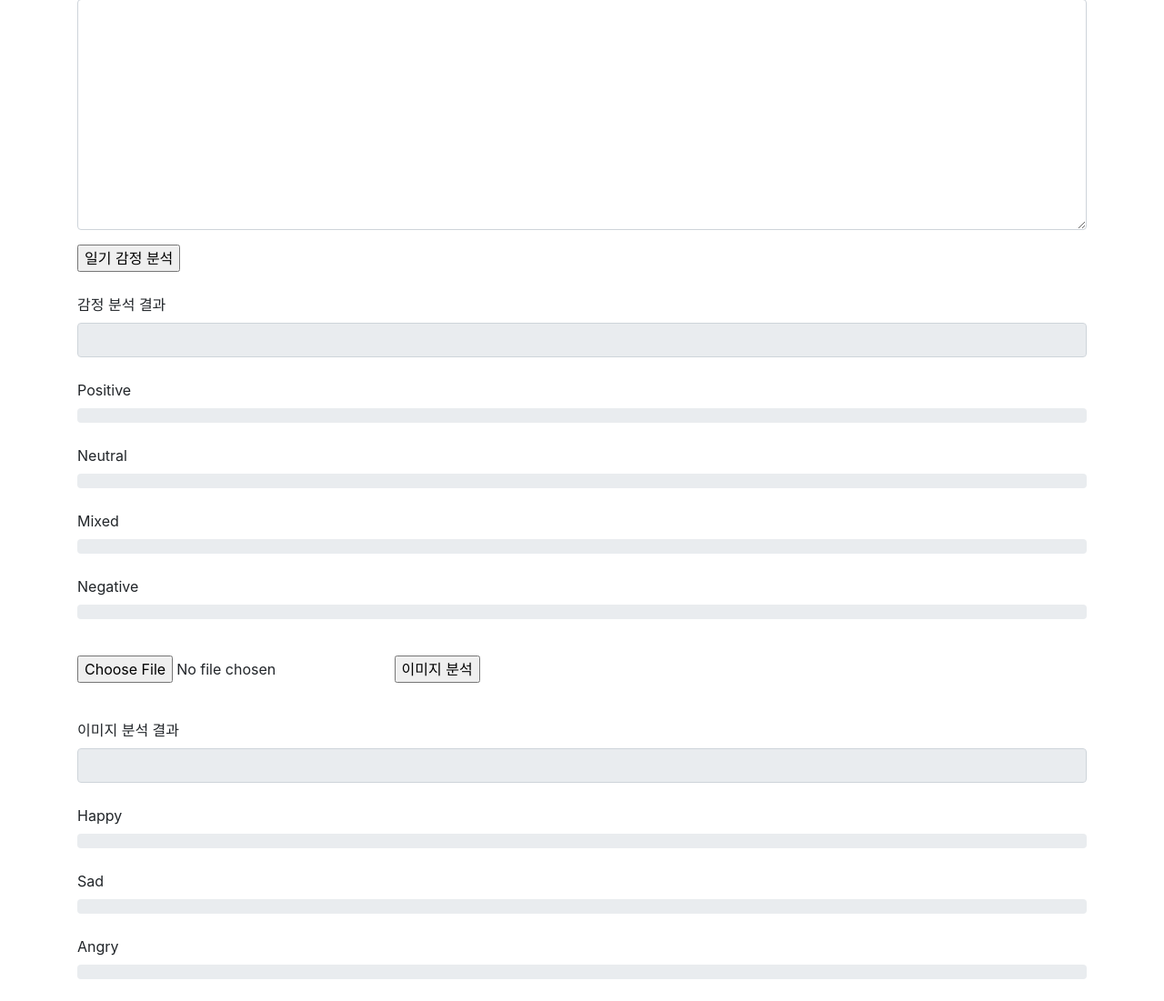
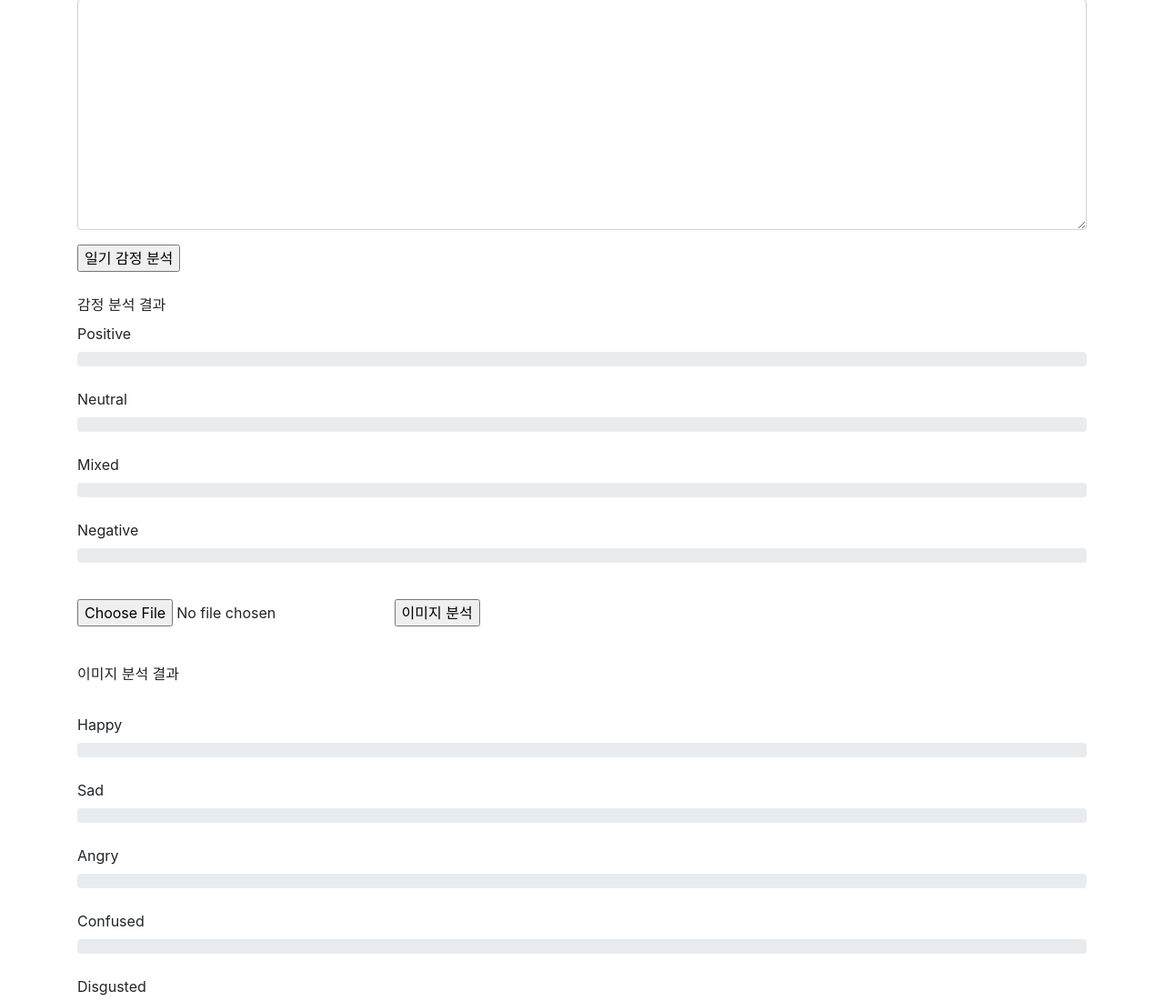
Before and after one commit to YoungkiHongDev/diary, a Django app: template templates/diary/board_write.html in a window 1280 px wide. Shown: the part 184-1285 px from the top of the page at 91% size. Run offline with Django 3.2, Linux system fonts and the light colour scheme; the template is opened without the code that fills it, so the values that code supplies are empty; some libraries are stand-ins or nearby versions.

Commit message:
이현호
살짝 수정

```diff
--- a/templates/diary/board_write.html
+++ b/templates/diary/board_write.html
@@ -40,7 +40,7 @@
         <div class="form-group">
             <br><label>감정 분석 결과</label>
 
-            <input type="text" class="form-control" id="board_emo" name="board_emo" readonly="readonly"
+            <input type="text" class="form-control" id="board_emo" name="board_emo" readonly="readonly"  style="display: none;"
                      value="{{ form.board_emo.value|default_if_none:'None' }}"><br>
 
                 <label id="positive_label">Positive</label><br>
@@ -75,7 +75,7 @@
         <!-- 이미지 분석 결과 -->
         <div class="form-group">
             <label>이미지 분석 결과</label><br>
-            <input type="text" class="form-control" name="board_img" id="board_img" readonly="readonly"
+            <input type="text" class="form-control" name="board_img" id="board_img" readonly="readonly" style="display: none;"
                    value="{{ form.board_img.value|default_if_none:'None' }}"><br>
 
             <label id="label_happy">Happy</label><br>
@@ -220,9 +220,6 @@
                 result_emotion_calm = result_emotion_all["CALM"]
                 result_emotion_fear = result_emotion_all["FEAR"]
 
-                //board_img 결과
-                $('#board_img').val(JSON.stringify(result_emotion_all))
-
                 //이미지 분석 결과 라벨
                 document.getElementById("label_happy").innerHTML = 'Happy' + ' ' + result_emotion_happy.toFixed(1) + '%'
                 document.getElementById("label_sad").innerHTML = 'Sad' + ' ' + result_emotion_sad.toFixed(1) + '%'
```
